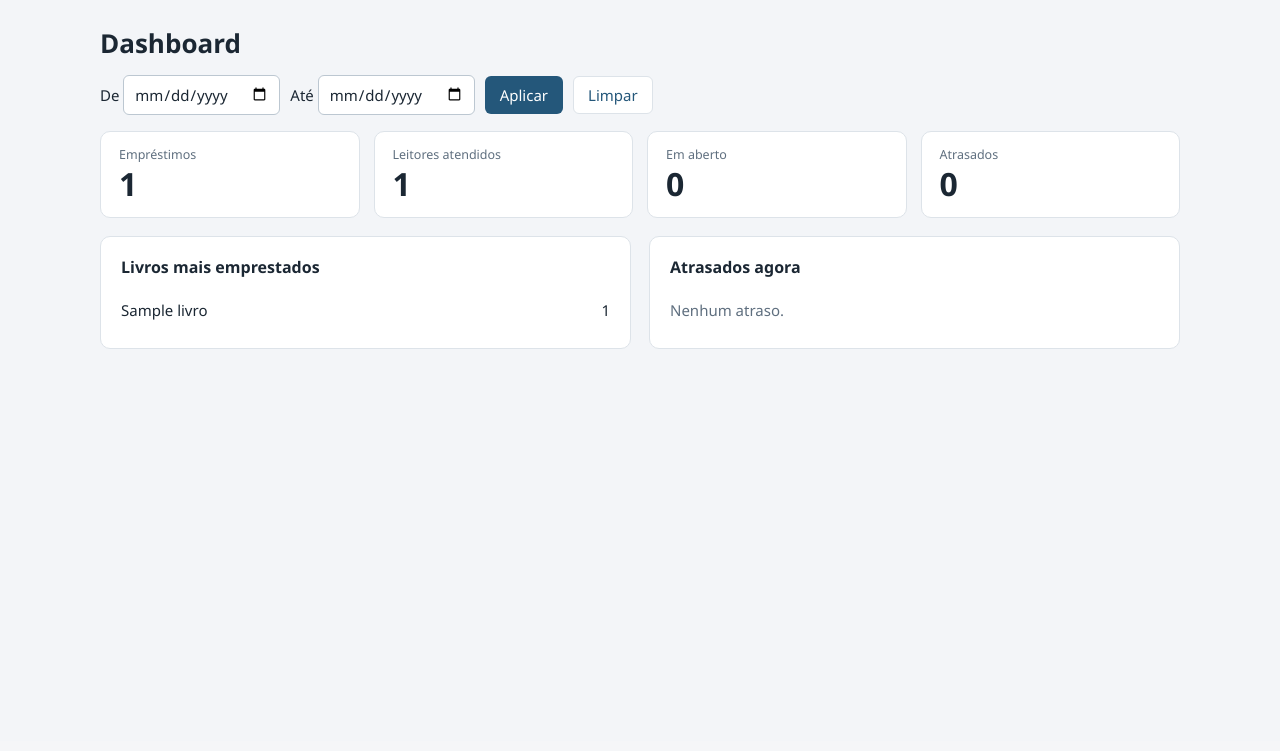
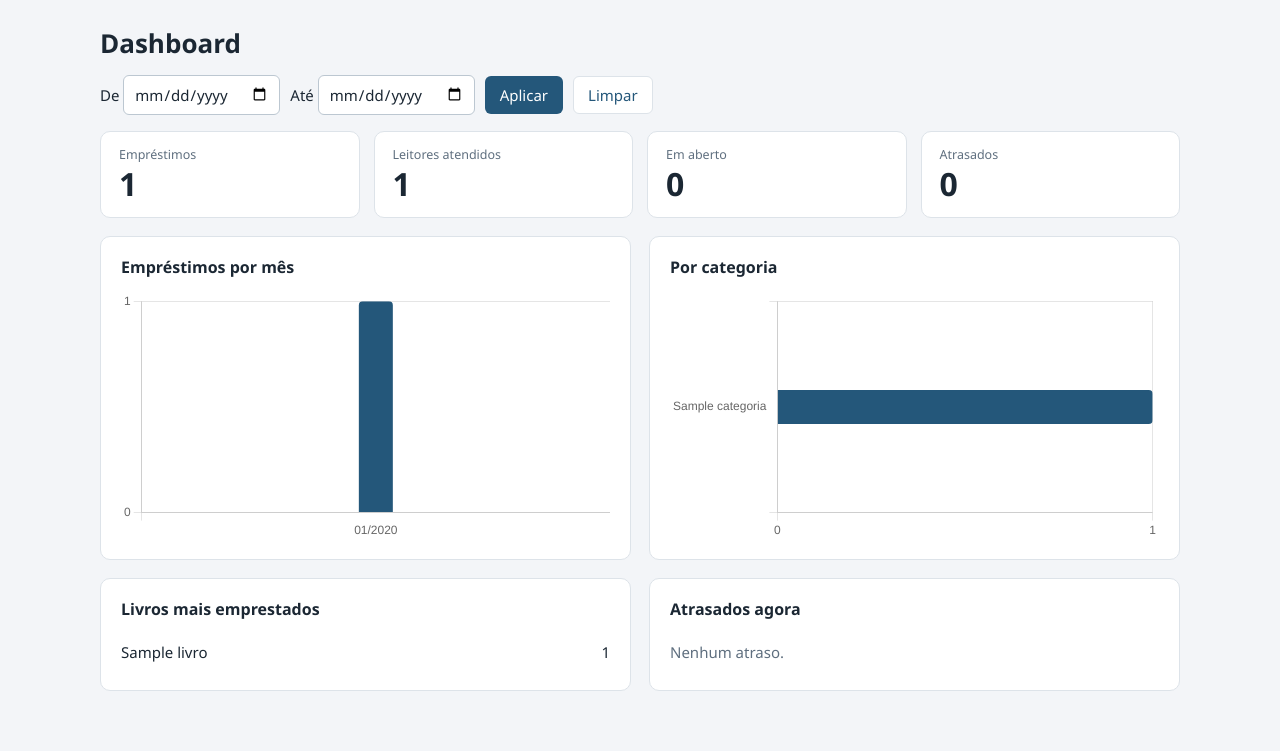
Before and after one commit to AndreyViolante/biblioteca, a Django app: page /dashboard/ in a window 1280 px wide. Shown: the part 59-810 px from the top of the page. Before the commit the page ends 408 px from the top, so only its background shows below. Run offline with Django 5.2, Linux system fonts and the light colour scheme; a user stored in the database is signed in; tables that the repository leaves empty hold one stand-in row (values such as "Sample post").

Commit message:
feat: gráficos do dashboard com Chart.js

```diff
--- /dev/null
+++ b/static/js/dashboard.js
@@ -0,0 +1,35 @@
+// Lê o JSON escrito pelo json_script e desenha um gráfico de barras.
+function desenhar(idDados, idCanvas, horizontal) {
+  const origem = document.getElementById(idDados);
+  if (!origem) return; // o operador não recebe a série por mês
+  const dados = JSON.parse(origem.textContent);
+  const canvas = document.getElementById(idCanvas);
+
+  // Sem dados, ou sem internet para carregar o Chart.js: mostra em texto.
+  if (dados.length === 0 || typeof Chart === 'undefined') {
+    const p = document.createElement('p');
+    p.className = 'suave';
+    p.textContent = dados.length
+      ? dados.map(d => `${d.rotulo}: ${d.total}`).join(' · ')
+      : 'Sem dados no período.';
+    canvas.parentElement.replaceWith(p);
+    return;
+  }
+
+  new Chart(canvas, {
+    type: 'bar',
+    data: {
+      labels: dados.map(d => d.rotulo),
+      datasets: [{ data: dados.map(d => d.total), backgroundColor: '#24577a', borderRadius: 4, maxBarThickness: 34 }]
+    },
+    options: {
+      indexAxis: horizontal ? 'y' : 'x',
+      maintainAspectRatio: false,
+      plugins: { legend: { display: false } },
+      scales: { [horizontal ? 'x' : 'y']: { beginAtZero: true, ticks: { precision: 0 } } }
+    }
+  });
+}
+
+desenhar('dados-mes', 'graf-mes', false);
+desenhar('dados-categoria', 'graf-categoria', true);
--- a/templates/acervo/dashboard.html
+++ b/templates/acervo/dashboard.html
@@ -1,4 +1,4 @@
-{% extends 'base.html' %}
+{% extends 'base.html' %}{% load static %}
 {% block titulo %}Dashboard{% endblock %}
 {% block conteudo %}
 <div class="cabeca"><h1>Dashboard</h1></div>
@@ -17,6 +17,12 @@
 </div>
 
 <div class="grade">
+  {% if mostra_series %}
+  <section class="painel"><h2>Empréstimos por mês</h2>
+    <div class="grafico"><canvas id="graf-mes"></canvas></div>{{ por_mes|json_script:'dados-mes' }}</section>
+  {% endif %}
+  <section class="painel"><h2>Por categoria</h2>
+    <div class="grafico"><canvas id="graf-categoria"></canvas></div>{{ por_categoria|json_script:'dados-categoria' }}</section>
   <section class="painel"><h2>Livros mais emprestados</h2>
     <table>{% for item in ranking %}
       <tr><td>{{ item.livro__titulo }}</td><td class="num dir">{{ item.total }}</td></tr>
@@ -28,3 +34,7 @@
       {% empty %}<tr><td class="suave">Nenhum atraso.</td></tr>{% endfor %}</table></section>
 </div>
 {% endblock %}
+{% block scripts %}
+<script src="https://cdn.jsdelivr.net/npm/chart.js@4.4.4/dist/chart.umd.min.js"></script>
+<script src="{% static 'js/dashboard.js' %}"></script>
+{% endblock %}
```
